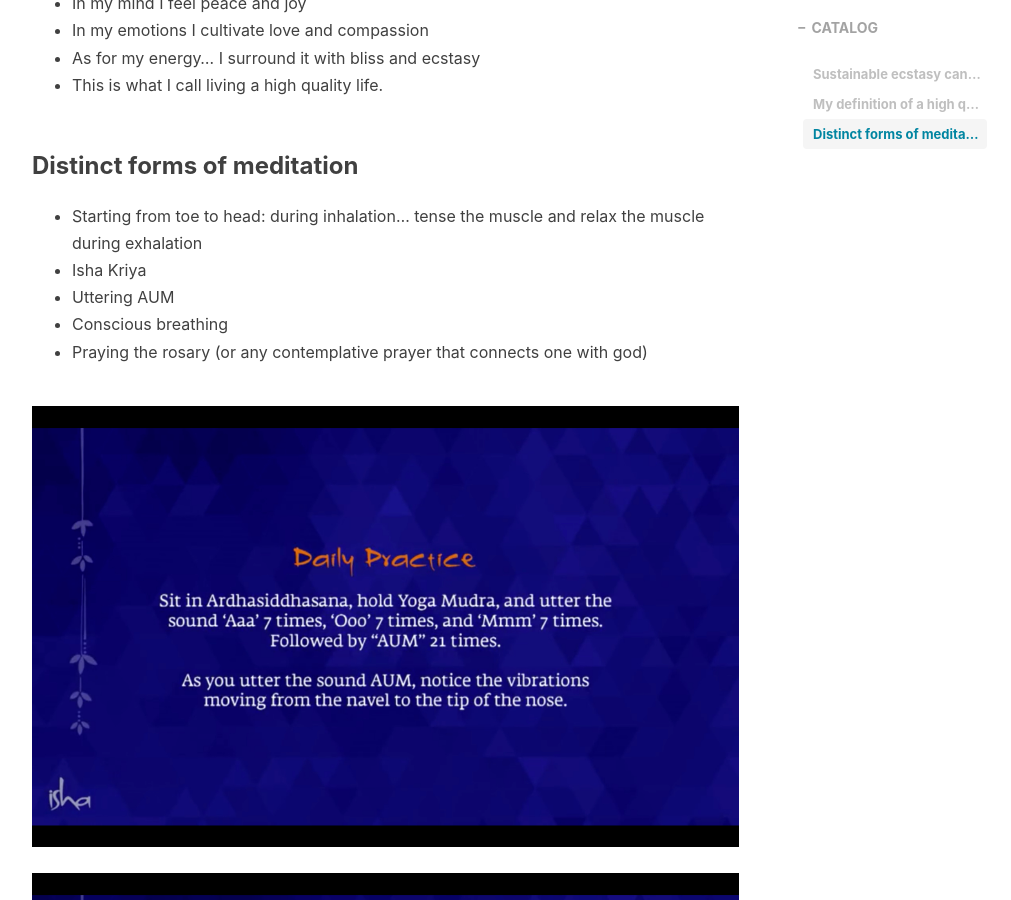
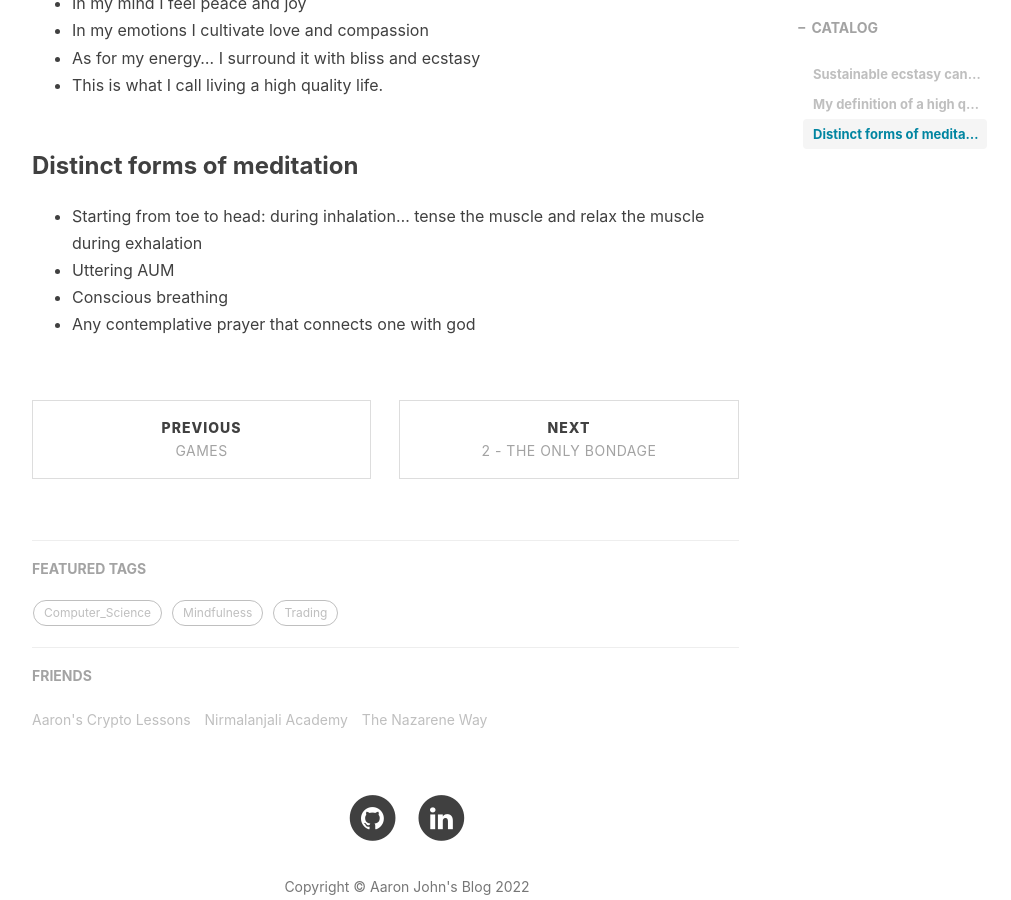
Before and after one commit to aaronjohn2/aaronjohn2.github.io, a Jekyll site: the page built from _posts/inner_engineering/2021-05-21-a.md, in a window 1280 px wide and 900 px high, scrolled down 863 px. Shown: the whole window, without its empty margins (233-1244 px from the left). Built offline with Jekyll 4.4.1, drawn with Linux system fonts in a browser that asks for light colours; nearby versions of some CDN libraries; comment, search, counter and statistics services are not loaded; grey boxes are pictures that could not be loaded.

Commit message:
Update 2021-05-21-a.md

```diff
--- a/_posts/inner_engineering/2021-05-21-a.md
+++ b/_posts/inner_engineering/2021-05-21-a.md
@@ -22,10 +22,6 @@ author: "Aaron John"
 ### Distinct forms of meditation
 
 - Starting from toe to head: during inhalation... tense the muscle and relax the muscle during exhalation
-- Isha Kriya
 - Uttering AUM
 - Conscious breathing
-- Praying the rosary (or any contemplative prayer that connects one with god)
-
-![](/assets/inner_engineering/aum_one.jpg)
-![](/assets/inner_engineering/aum_two.jpg)
+- Any contemplative prayer that connects one with god
```
